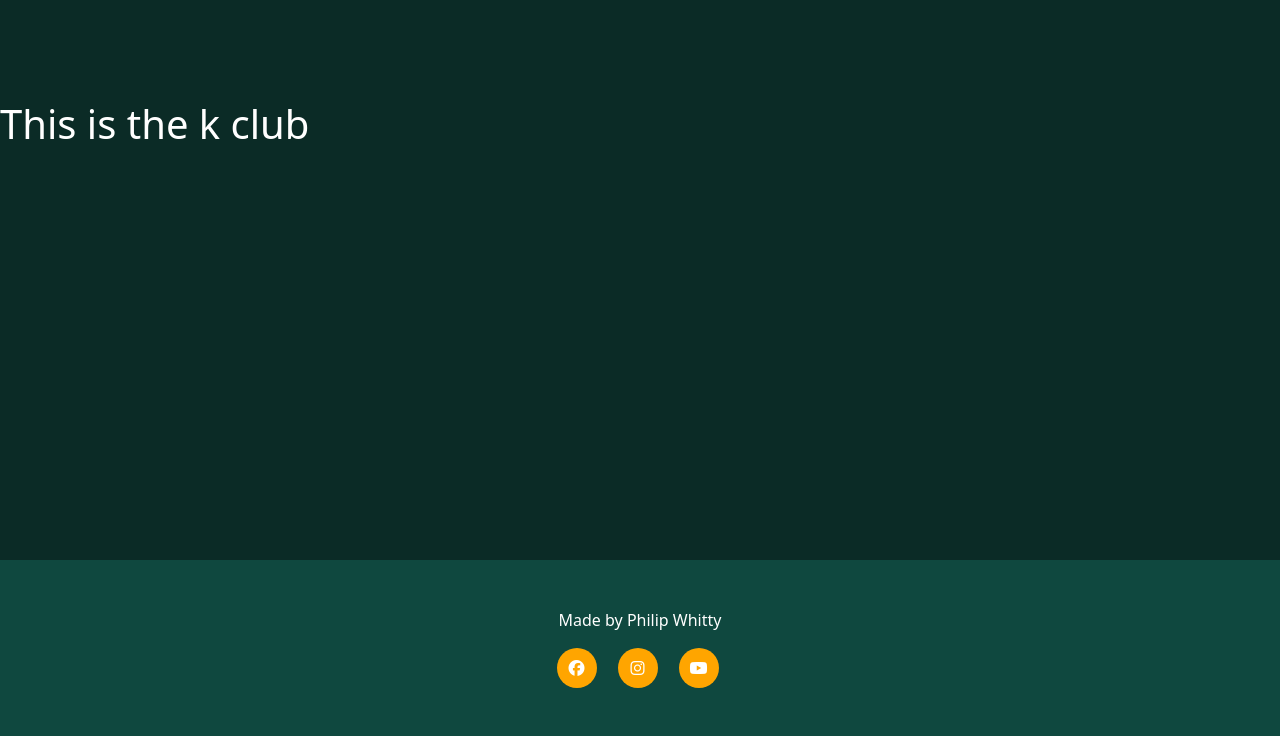
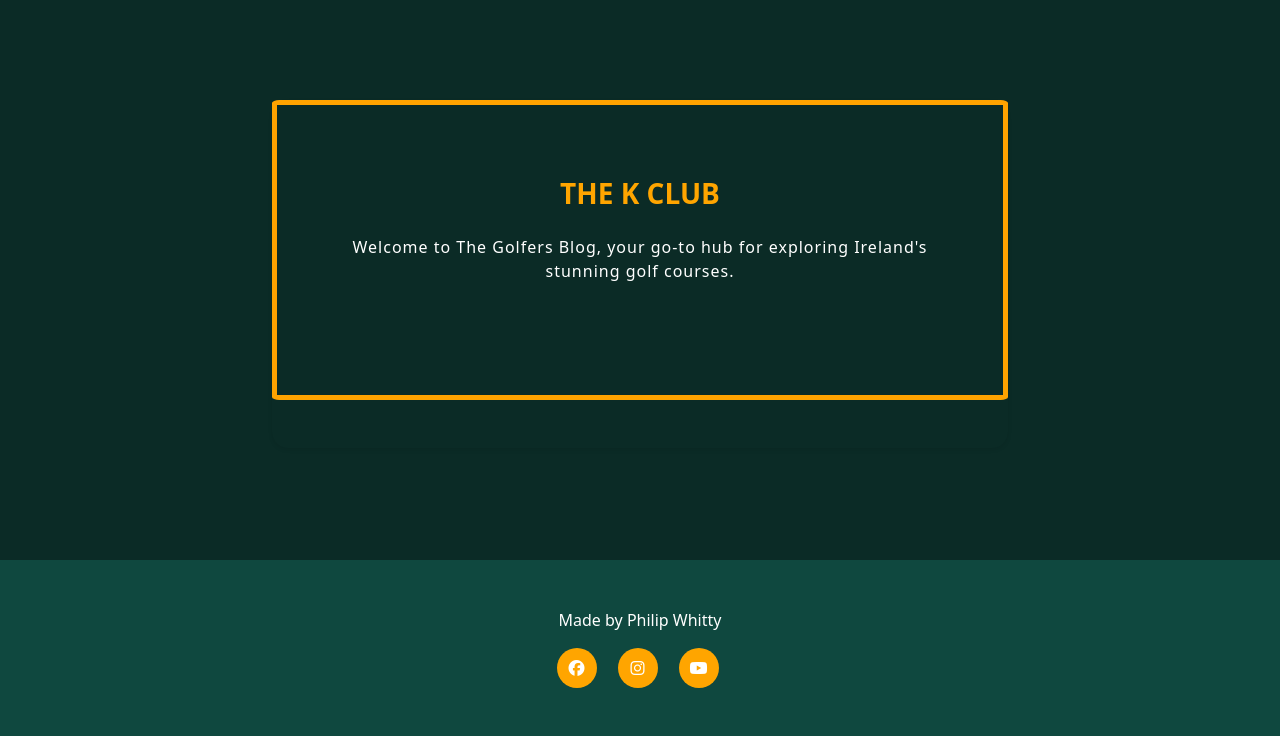
Before and after one commit to phillywhitty/The_Golfers, a Django app: page /k_club/ in a window 1280 px wide. Shown: the part 64-800 px from the top of the page. Run offline with Django 3.2, Linux system fonts and the light colour scheme; parts of the project's set-up code (start-up, migrations or seed data) failed here and were passed over; some libraries are stand-ins or nearby versions.

Commit message:
add html structure to blog pages

```diff
--- a/blog/forms.py
+++ b/blog/forms.py
@@ -1,9 +1,9 @@
 from django.forms import ModelForm
 from django.contrib.auth.models import User
 from django import forms
-from . models import Blog, Comment
+from . models import Post, Comment
 
-class BlogForm(forms.ModelForm):
+class PostForm(forms.ModelForm):
 
     class Meta:
         model = Blog
--- a/blog/models.py
+++ b/blog/models.py
@@ -4,7 +4,7 @@
 
 STATUS = ((0, "Draft"), (1, "Published"))
 
-class Blog(models.Model):
+class Post(models.Model):
 
     title = models.CharField(max_length=200, unique=True)
     author = models.ForeignKey(User, on_delete=models.CASCADE,
@@ -30,7 +30,7 @@
 class Comment(models.Model):
 
     blog = models.ForeignKey(
-        Blog, on_delete=models.CASCADE, related_name='comments')
+    Blog, on_delete=models.CASCADE, related_name='comments')
     name = models.CharField(max_length=80)
     email = models.EmailField()
     body = models.TextField()
--- a/static/css/style.css
+++ b/static/css/style.css
@@ -83,7 +83,7 @@
 
 .card-body-about {
     border: 5px solid #ffa300;
-    border-radius: 5%;
+    border-radius: 1%;
 }
 
 
@@ -189,8 +189,8 @@
 
 .login-border {
     border: 2px solid orange;
-    border-radius: 5%;
-    padding: 20px;
+    border-radius: 1%;
+    padding: 10px;
 }
 
 .custom-narrow-container {
--- a/templates/k_club_blog.html
+++ b/templates/k_club_blog.html
@@ -4,5 +4,24 @@
 {% block title %} The Golfers- About Us {% endblock %}
 
 {% block content %}
-<h1 class="text-white">This is the k club</h1>
+<section>
+    <div class="container h-100">
+        <div class="row d-flex justify-content-center align-items-center h-100">
+            <div class="col-12 col-md-8 col-lg-8">
+                <div class="card bg-clr-dom-light text-white shadow-sm" style="border-radius: 1rem;">
+                    <div class="card-body-about p-5 mb-5 text-center">
+                        <div class="mb-md-2 mt-md-4 pb-5">
+
+                            <h3 class="fw-bold mb-4 text-uppercase text-heading">The K Club</h3>
+                            <p class=" about-pg-text text-white mb-2 text-sm-center text-md-left">
+                                Welcome to The Golfers Blog, your go-to hub for exploring Ireland's stunning golf
+                                courses.
+                        </div>
+                    </div>
+                </div>
+            </div>
+        </div>
+    </div>
+    </div>
+</section>
 {%endblock%}
```
Also changed, not shown: templates/ballybunnion_blog.html (+21 -1 lines), templates/doonbeg_blog.html (+21 -1 lines).
